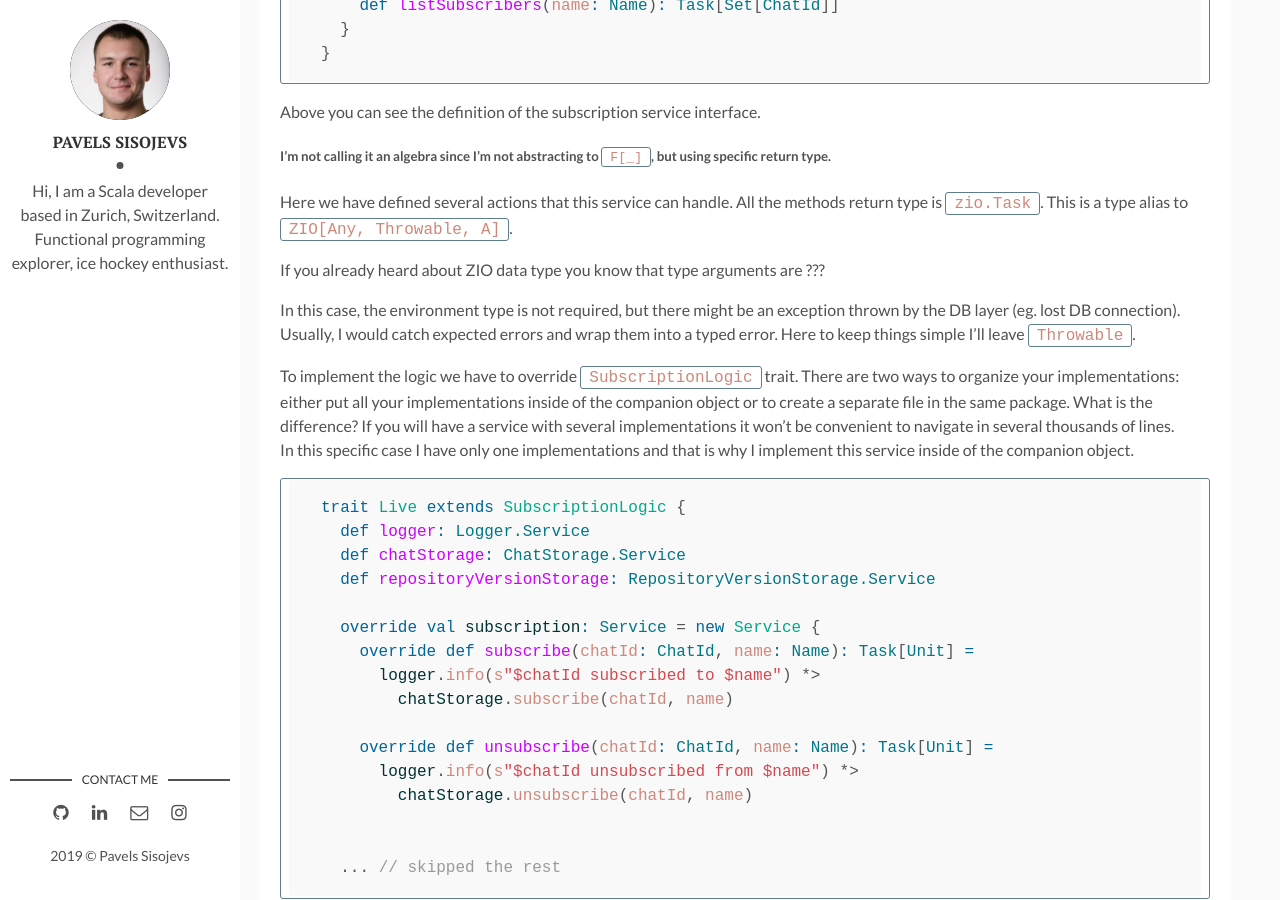
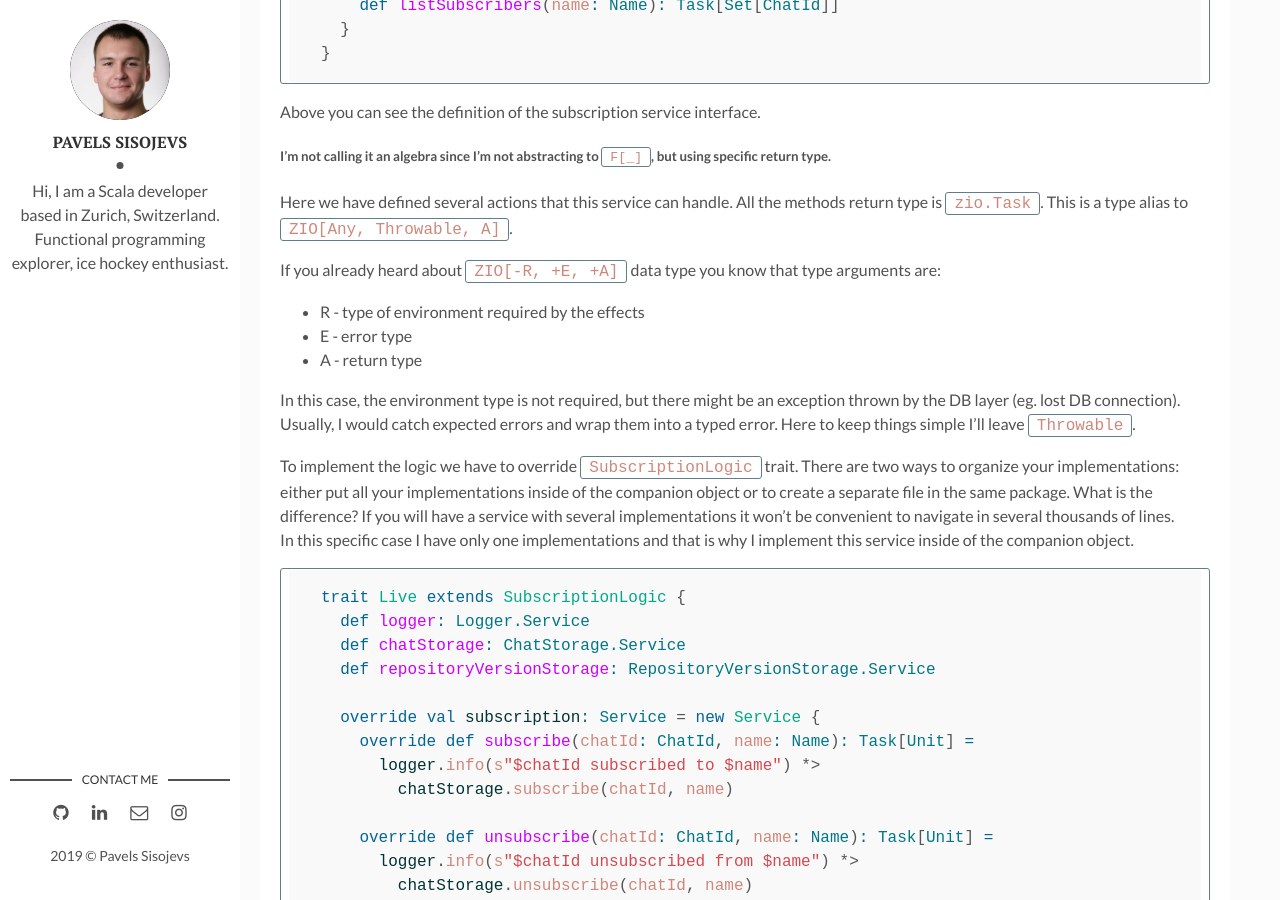
Before and after one commit to the-pavels/psisoyev.github.io, a Jekyll site: the page built from _posts/2019-12-01-welcome-zio.markdown, in a window 1280 px wide and 900 px high, scrolled down 5180 px. Built offline with Jekyll 4.4.1, drawn with Linux system fonts in a browser that asks for light colours; comment, search, counter and statistics services are not loaded; some of the changed text lies outside the part shown.

```diff
--- a/_posts/2019-12-01-welcome-zio.markdown
+++ b/_posts/2019-12-01-welcome-zio.markdown
@@ -163,7 +163,10 @@ Above you can see the definition of the subscription service interface.
 Here we have defined several actions that this service can handle.
 All the methods return type is `zio.Task`. This is a type alias to `ZIO[Any, Throwable, A]`.
 
-If you already heard about ZIO data type you know that type arguments are ???
+If you already heard about `ZIO[-R, +E, +A]` data type you know that type arguments are:
+* R - type of environment required by the effects
+* E - error type
+* A - return type
 
 In this case, the environment type is not required, but there might be an exception thrown by the DB layer (eg. lost DB connection).
 Usually, I would catch expected errors and wrap them into a typed error. Here to keep things simple I'll leave `Throwable`.
```
Also changed, not shown: other parts of _posts/2019-12-01-welcome-zio.markdown (+1 -1 lines).
